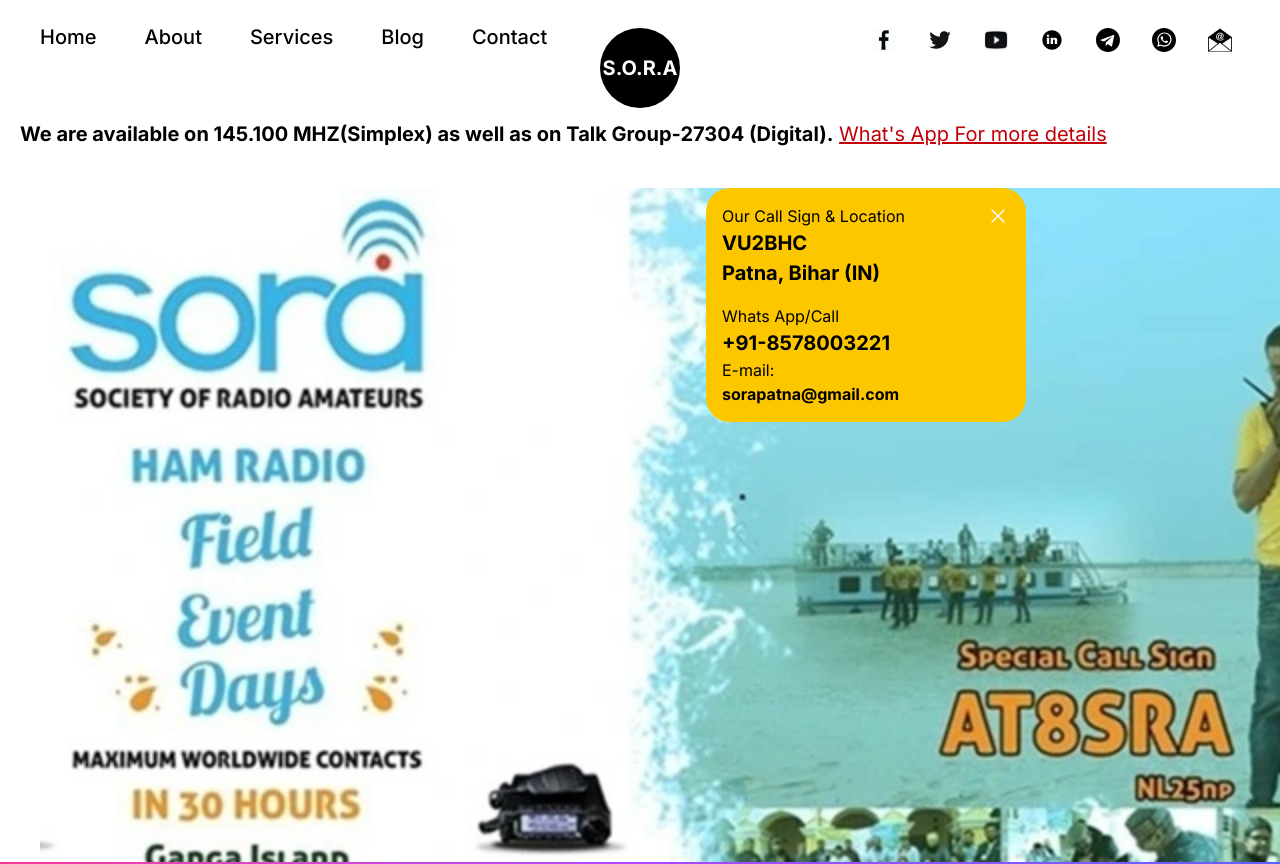
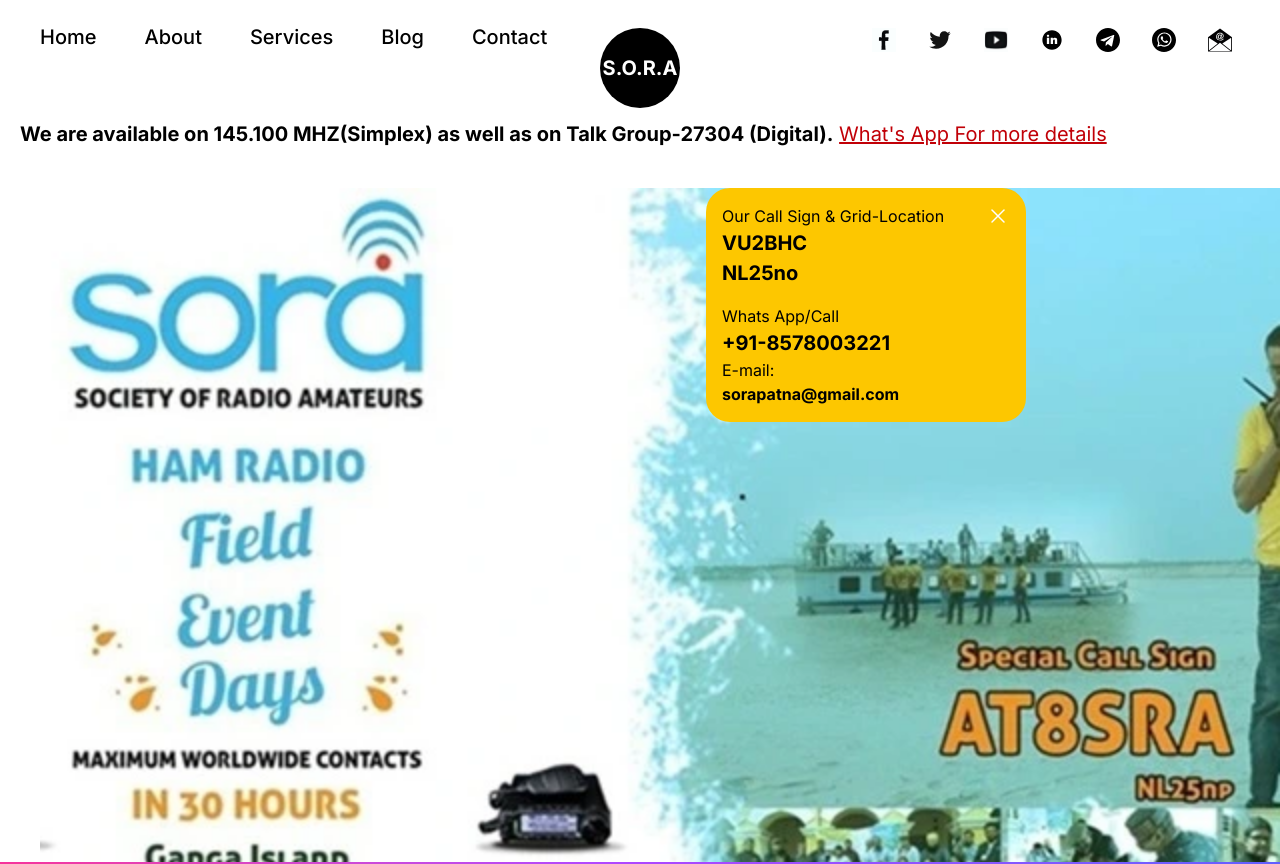
Before and after one commit to sorapatna/SORA-WEBSITE, a Next.js app: page / in a window 1280 px wide. Shown: the top 864 px of the page. Built offline with nearby package versions, Linux system fonts and the light colour scheme.

Commit message:
Update Hero.tsx

```diff
--- a/components/Hero.tsx
+++ b/components/Hero.tsx
@@ -22,11 +22,11 @@
         <div className="relative z-20 flex w-[320px] flex-col gap-4 rounded-3xl bg-yellow-400 px-4 py-4">
           <div className="flex flex-col">
             <div className="flexBetween">
-              <p className="regular-16 text-black">Our Call Sign & Location</p>
+              <p className="regular-16 text-black">Our Call Sign & Grid-Location</p>
               <Image src="/close.svg" alt="close" width={24} height={24} />
             </div>
             <p className="bold-20 text-black">VU2BHC</p>
-            <p className="bold-20 text-black">Patna, Bihar (IN)</p>
+            <p className="bold-20 text-black">NL25no</p>
           </div>
 
           <div className="flex flex-col">
```
